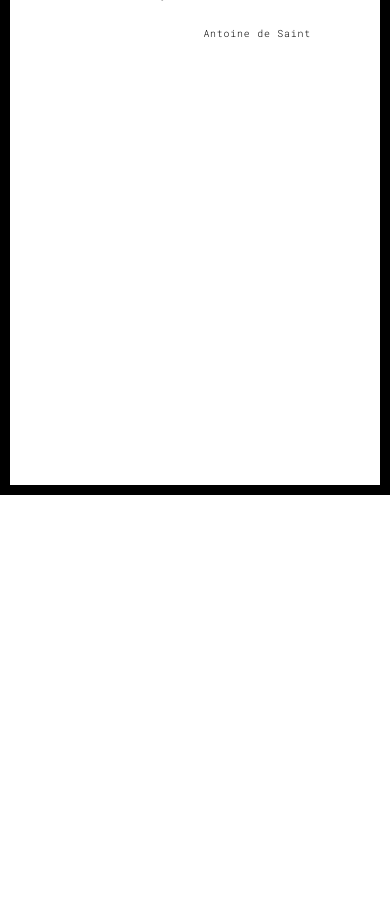
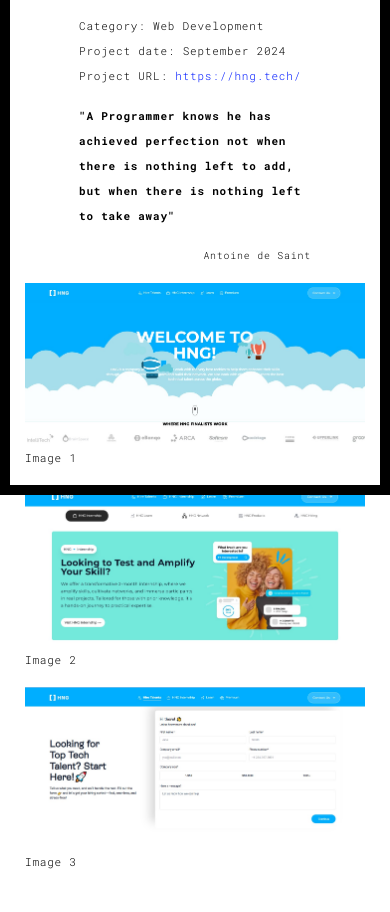
Before and after one commit to kehman18/portfolio, a Flask app: a page that uses templates/work.html in a window 390 px wide. Shown: the part 349-1261 px from the top of the page. Before the commit the page ends 844 px from the top, so only its background shows below. Run offline with Flask 3, Linux system fonts and the light colour scheme; some libraries are stand-ins or nearby versions.

Commit message:
added some other projects

```diff
--- a/templates/work.html
+++ b/templates/work.html
@@ -131,7 +131,41 @@
         const project = urlParams.get("project");
 
         const projects = {
+          project1: {
+            title: "HNG",
+            category: "Web Development",
+            date: "September 2024",
+            url: "https://hng.tech/",
+            mainImage: "./static/assets/images/work003-01.jpg",
+            secondaryImages: [
+              "./static/assets/images/hng_pics3.jpg",
+              "./static/assets/images/hng_pics1.jpg",
+              "./static/assets/images/hng_pics2.jpg",
+            ],
+          },
           project2: {
+            title: "Cars.NG",
+            category: "Web Development",
+            date: "September 2024",
+            url: "https://cars.ng/",
+            mainImage: "./static/assets/images/work003-01.jpg",
+            secondaryImages: [
+              "./static/assets/images/carS_pics2.jpg",
+              "./static/assets/images/carS_pics1.jpg",
+            ],
+          },
+          project3: {
+            title: "Good Flow",
+            category: "Web Development",
+            date: "September 2024",
+            url: "https://goodflow-qm7d.onrender.com/",
+            mainImage: "./static/assets/images/work003-01.jpg",
+            secondaryImages: [
+              "./static/assets/images/goodflow-1.jpg",
+              "./static/assets/images/goodflow-2.jpg",
+            ],
+          },
+          project4: {
             title: "Designs and Logos",
             category: "Graphic Design and Logo Making",
             date: "Jan - Jul 2024",
@@ -144,6 +178,28 @@
               "./static/assets/images/Des5.png",
               "./static/assets/images/Des6.png",
               "./static/assets/images/Des7.png",
+            ],
+          },
+          project5: {
+            title: "Acct Registration",
+            category: "Web Development",
+            date: "September 2024",
+            url: "https://acct-creation.onrender.com/",
+            mainImage: "./static/assets/images/work003-01.jpg",
+            secondaryImages: [
+              "./static/assets/images/acct_img1.jpg",
+              "./static/assets/images/acct_img2.jpg",
+            ],
+          },
+          project6: {
+            title: "Link Shortener",
+            category: "Web Development",
+            date: "September 2024",
+            url: "https://link-short-8qfi.onrender.com",
+            mainImage: "./static/assets/images/work003-01.jpg",
+            secondaryImages: [
+              "./static/assets/images/link_short1.jpg",
+              "./static/assets/images/link_short2.jpg",
             ],
           },
         };
```
Also changed, not shown: templates/works.html (+79 -28 lines), static/assets/images/alx_pics1.jpg (added), static/assets/images/cars_pics1.jpg (added), static/assets/images/cars_pics2.jpg (added), static/assets/images/hng_pics1.jpg (added), static/assets/images/hng_pics2.jpg (added), static/assets/images/hng_pics3.jpg (added).
